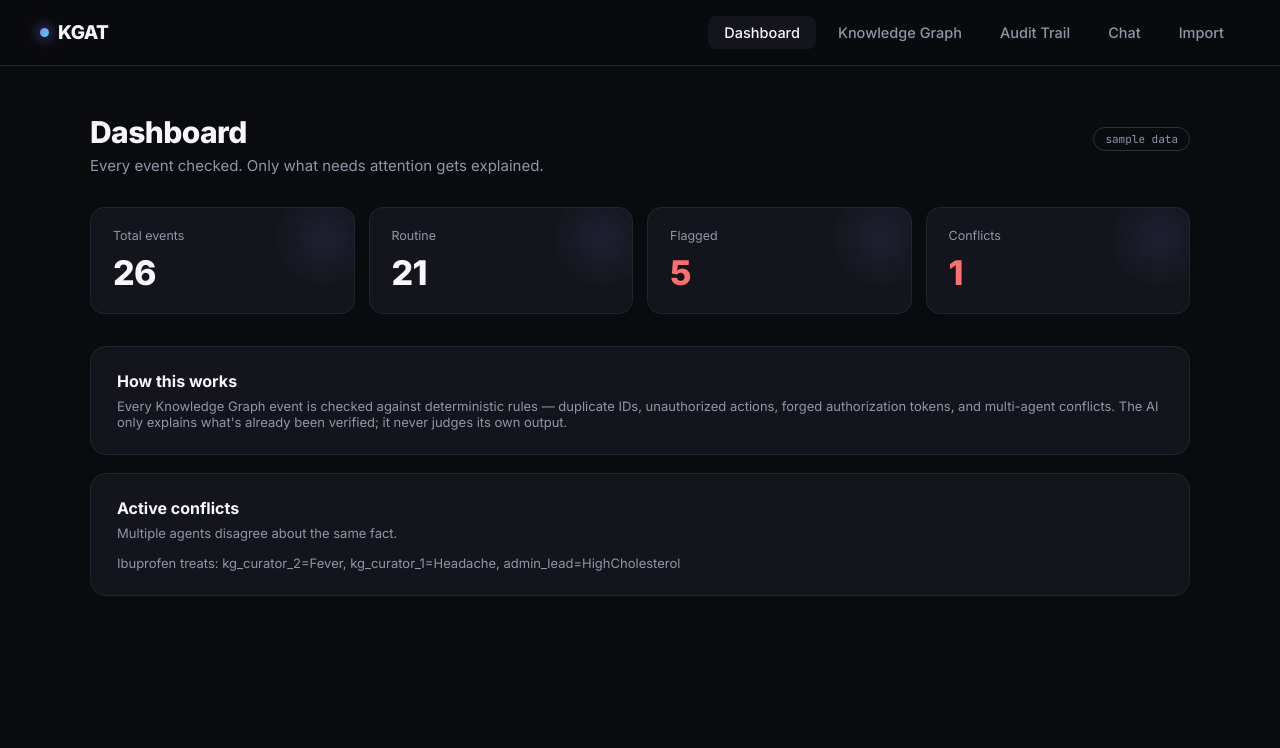
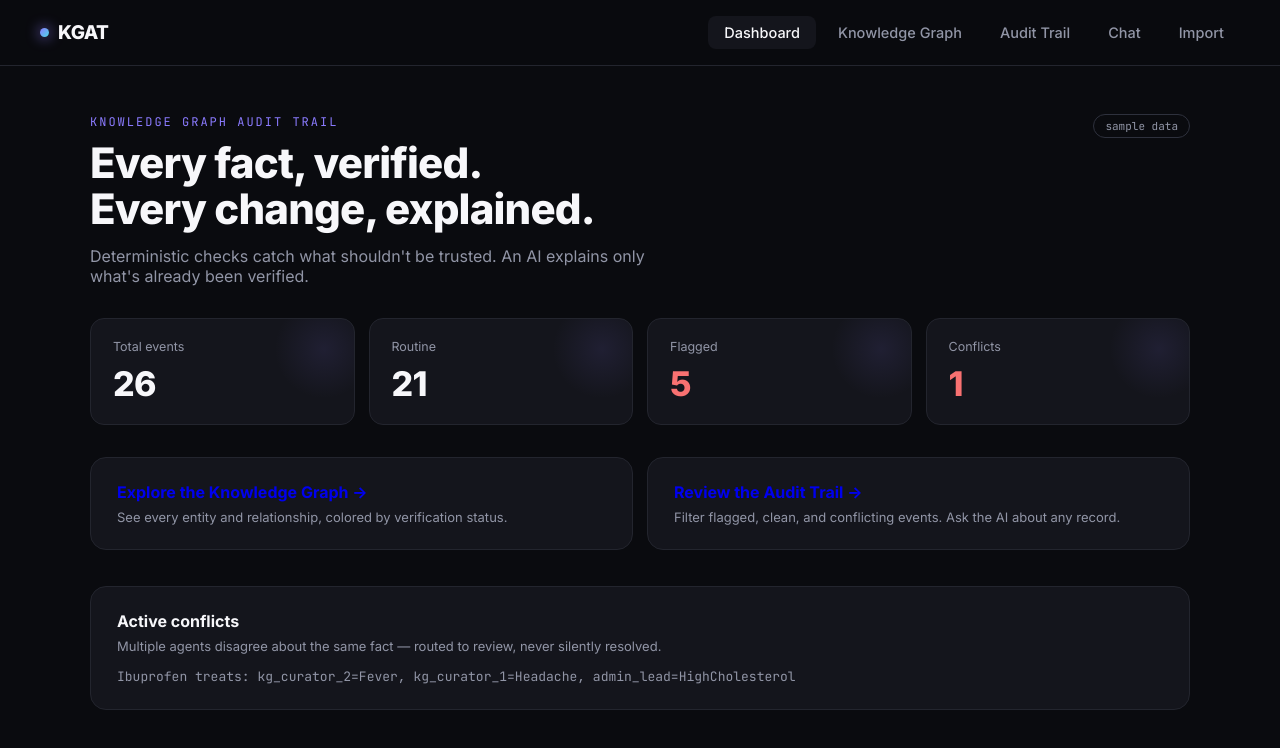
Before and after one commit to subeyda707/kgatweb, a React (Vite) app: page / in a window 1280 px wide. Shown: the top 748 px of the page. Built offline with nearby package versions, Linux system fonts and the light colour scheme; no server answers.

Commit message:
Refactor Dashboard layout and improve styling

```diff
--- a/src/pages/Dashboard.jsx
+++ b/src/pages/Dashboard.jsx
@@ -1,4 +1,5 @@
 import React, { useState, useEffect } from 'react';
+import { Link } from 'react-router-dom';
 import { getSummary, getConflicts } from '../api';
 
 export default function Dashboard() {
@@ -15,16 +16,19 @@ export default function Dashboard() {
 
   return (
     <div>
-      <div style={{display:'flex', justifyContent:'space-between', alignItems:'baseline'}}>
-        <h1>Dashboard</h1>
+      <div style={{display:'flex', justifyContent:'space-between', alignItems:'flex-start', marginBottom: 8}}>
+        <div>
+          <p style={{fontFamily:"'JetBrains Mono', monospace", fontSize:12, color:'var(--violet)', letterSpacing:2, marginBottom:10}}>KNOWLEDGE GRAPH AUDIT TRAIL</p>
+          <h1 style={{fontSize:42, lineHeight:1.1, maxWidth:640}}>Every fact, verified.<br/>Every change, explained.</h1>
+        </div>
         <span className={`pill ${live ? 'live' : ''}`}>{live ? 'live backend' : 'sample data'}</span>
       </div>
-      <p className="subtitle">Every event checked. Only what needs attention gets explained.</p>
+      <p className="subtitle" style={{fontSize:16, maxWidth:600}}>Deterministic checks catch what shouldn't be trusted. An AI explains only what's already been verified.</p>
 
       <div className="metric-grid">
         <div className="metric-card">
           <p className="metric-label">Total events</p>
-          <p className="metric-value pulse-ring">{summary.total}</p>
+          <p className="metric-value">{summary.total}</p>
         </div>
         <div className="metric-card">
           <p className="metric-label">Routine</p>
@@ -40,21 +44,23 @@ export default function Dashboard() {
         </div>
       </div>
 
-      <div className="card">
-        <h3>How this works</h3>
-        <p className="hint" style={{marginBottom:0}}>
-          Every Knowledge Graph event is checked against deterministic rules — duplicate IDs, unauthorized
-          actions, forged authorization tokens, and multi-agent conflicts. The AI only explains what's
-          already been verified; it never judges its own output.
-        </p>
+      <div style={{display:'grid', gridTemplateColumns:'1fr 1fr', gap:14, marginBottom:18}}>
+        <Link to="/graph" className="card" style={{textDecoration:'none', display:'block'}}>
+          <h3>Explore the Knowledge Graph →</h3>
+          <p className="hint" style={{marginBottom:0}}>See every entity and relationship, colored by verification status.</p>
+        </Link>
+        <Link to="/audit" className="card" style={{textDecoration:'none', display:'block'}}>
+          <h3>Review the Audit Trail →</h3>
+          <p className="hint" style={{marginBottom:0}}>Filter flagged, clean, and conflicting events. Ask the AI about any record.</p>
+        </Link>
       </div>
 
       {conflicts.length > 0 && (
         <div className="card">
           <h3>Active conflicts</h3>
-          <p className="hint">Multiple agents disagree about the same fact.</p>
+          <p className="hint">Multiple agents disagree about the same fact — routed to review, never silently resolved.</p>
           {conflicts.map((c, i) => (
-            <p key={i} style={{fontSize:13, fontFamily:'var(--font-mono)', color:'var(--text-2)'}}>
+            <p key={i} style={{fontSize:13, fontFamily:"'JetBrains Mono', monospace", color:'var(--text-2)'}}>
               {c.subject} {c.predicate}: {c.claims.map(cl => `${cl[0]}=${cl[1]}`).join(', ')}
             </p>
           ))}
```
